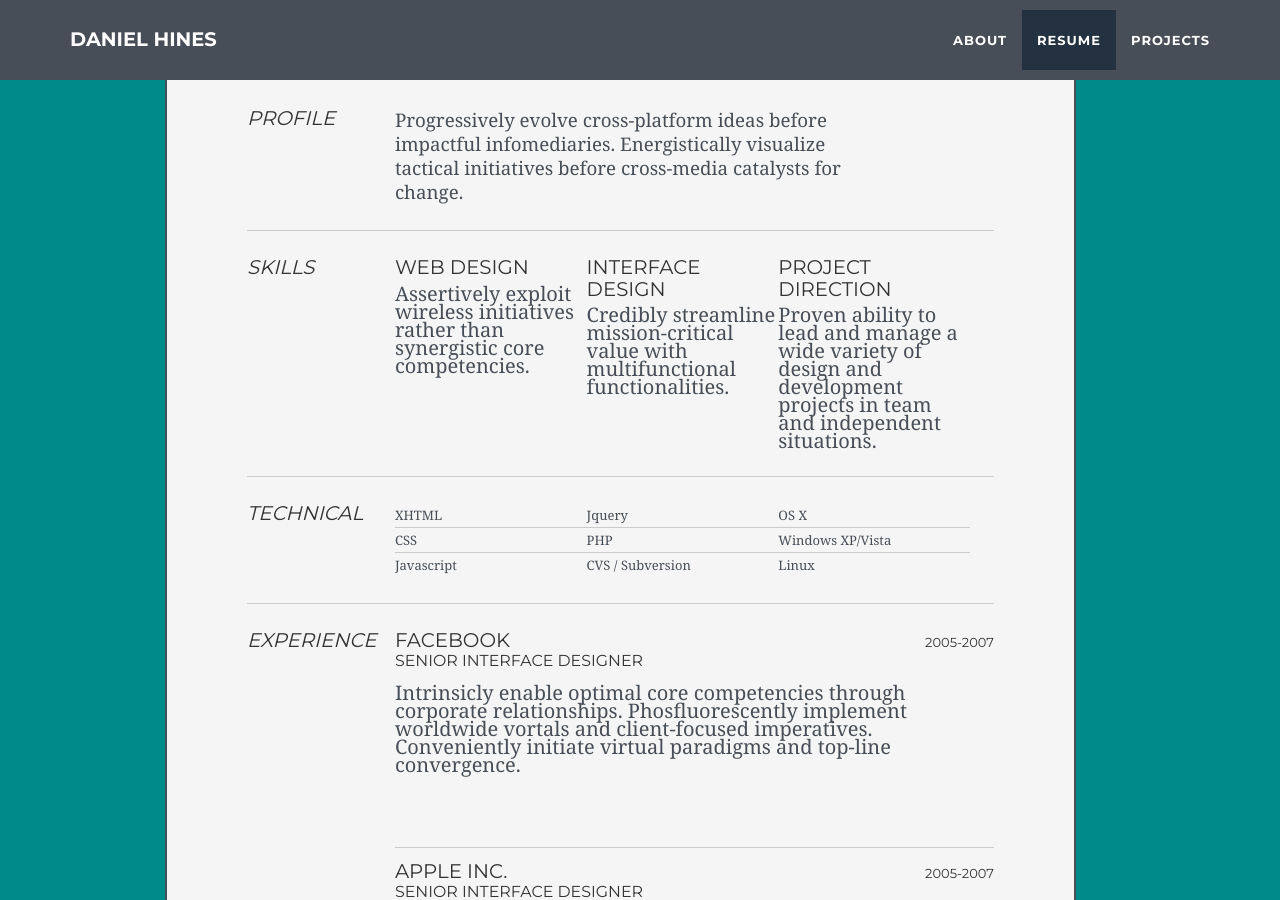
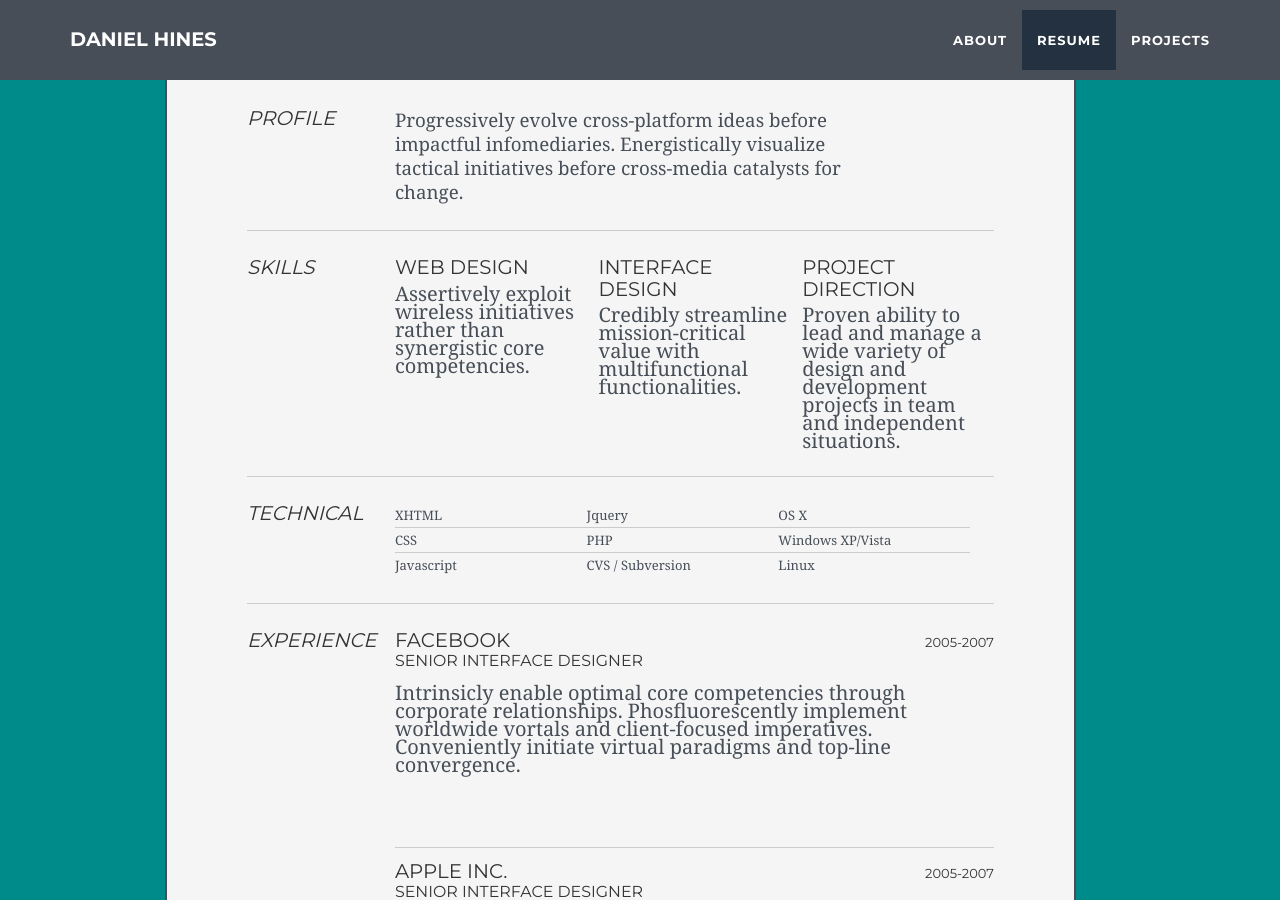
Before and after one commit to danielchines/danielchines.github.io, a Jekyll site: the page built from index.html, in a window 1280 px wide and 900 px high, scrolled down 1920 px. Built offline with Jekyll 4.4.1, drawn with Linux system fonts in a browser that asks for light colours.

Commit message:
Update resume.html

```diff
--- a/_includes/resume.html
+++ b/_includes/resume.html
@@ -59,12 +59,12 @@
 									<p>Assertively exploit wireless initiatives rather than synergistic core competencies.	</p>
 								</div>
 
-								<div class="talent">
+								<div class="talent" style="margin-left: 2%">
 									<h2>Interface Design</h2>
 									<p>Credibly streamline mission-critical value with multifunctional functionalities.	 </p>
 								</div>
 
-								<div class="talent">
+								<div class="talent" style="margin-left: 2%">
 									<h2>Project Direction</h2>
 									<p>Proven ability to lead and manage a wide variety of design and development projects in team and independent situations.</p>
 								</div>
```
